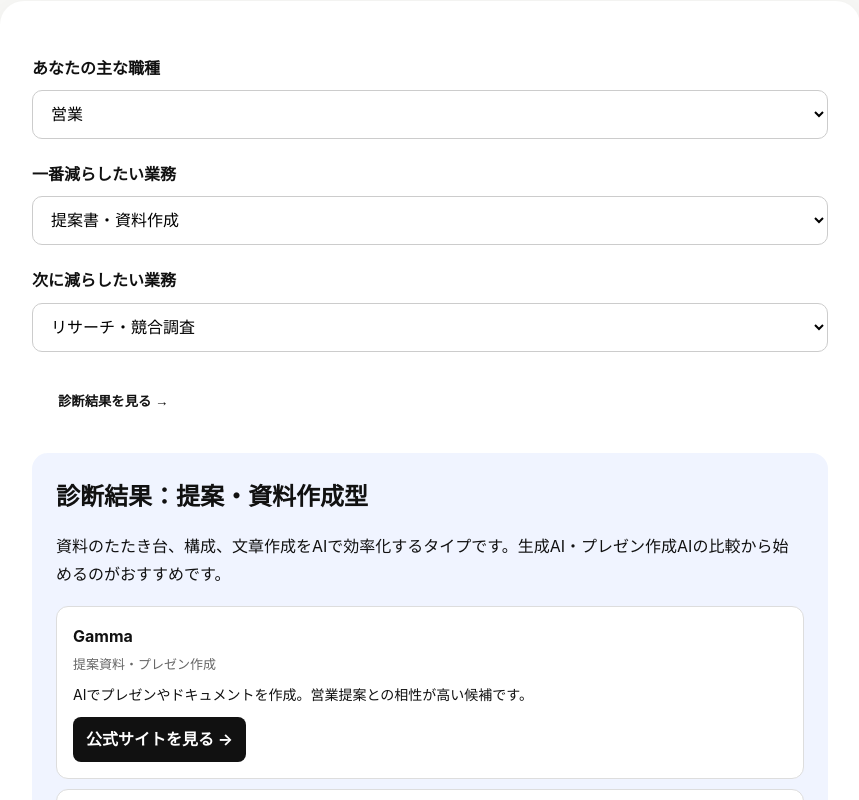
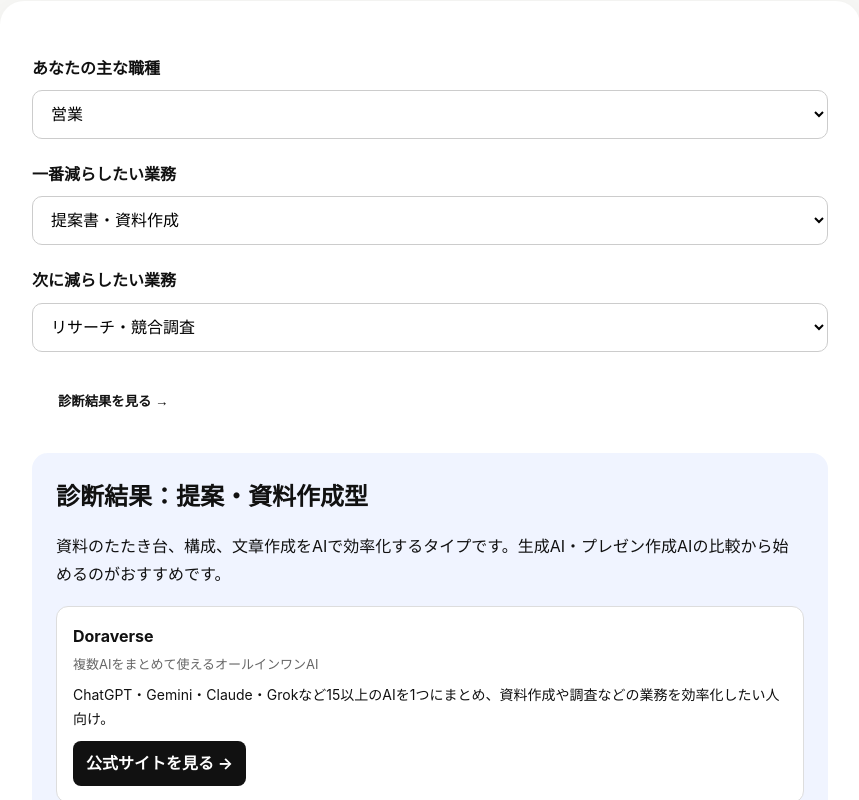
Before and after one commit to gosuke0109-a11y/-eigyo-ai-lab, a plain HTML site: page index.html in a window 1280 px wide. Both pictures are taken after a click on the button "診断結果を見る →". Shown: the part 1085-1885 px from the top of the page, without its empty margins (210-1069 px from the left). Drawn offline with Linux system fonts and the light colour scheme.

Commit message:
Add files via upload

```diff
--- a/index.html
+++ b/index.html
@@ -66,7 +66,15 @@
 </div>
 </section>
 
-<footer class="footer"><div class="wrap">AI Sales Tool Finder / 運営者情報・広告表記は公開時に追加してください。</div></footer>
+<section>
+<div class="wrap">
+<h2>広告・PRについて</h2>
+<div class="card">
+<p>このサイトにはアフィリエイト広告が含まれています。掲載サービスの利用・契約によって、運営者に報酬が発生する場合があります。サービスの料金・機能・提供条件は各公式サイトをご確認ください。</p>
+</div>
+</div>
+</section>
+<footer class="footer"><div class="wrap">AI Sales Tool Finder / 広告・PR表記あり</div></footer>
 
 <script>
 function diagnose(){
@@ -81,24 +89,22 @@
  const x=map[a]||map[b];
  const tools={
    proposal:[
-     ["Gamma","提案資料・プレゼン作成","AIでプレゼンやドキュメントを作成。営業提案との相性が高い候補です。","https://gamma.app/"],
-     ["AdCreative.ai","広告クリエイティブ・コピー","広告用の画像・動画・コピー制作をAIで効率化したいマーケター向け。","https://www.adcreative.ai/"]
+     ["Doraverse","複数AIをまとめて使えるオールインワンAI","ChatGPT・Gemini・Claude・Grokなど15以上のAIを1つにまとめ、資料作成や調査などの業務を効率化したい人向け。","https://px.a8.net/svt/ejp?a8mat=4BE9CV+1NJD9U+5UU0+5YJRM"]
    ],
    meeting:[
-     ["Notta","議事録・文字起こし","商談・会議の文字起こし、要約、翻訳をまとめて効率化。","https://www.notta.ai/"]
+     ["Notta","議事録・文字起こし","商談・会議の文字起こし、要約などを効率化したい人向け。","https://www.notta.ai/"]
    ],
    research:[
-     ["Browse AI","Webリサーチ・データ取得","Web上の情報収集やデータ取得をノーコードで自動化する候補。","https://www.browse.ai/"],
-     ["Surfer","SEO・コンテンツリサーチ","SEO・コンテンツマーケティングの調査と最適化向け。","https://surferseo.com/"]
+     ["Doraverse","リサーチ・調査を含む業務全般のAI化","複数のAIを1つにまとめ、リサーチ・資料作成・文章作成などを横断的に効率化したい人向け。","https://px.a8.net/svt/ejp?a8mat=4BE9CV+1NJD9U+5UU0+5YJRM"]
    ],
    mail:[
-     ["AiSDR","営業アウトリーチ自動化","AIを使った営業プロスペクティング・アウトリーチ向け。","https://aisdr.com/"]
+     ["Doraverse","メール・文章作成を含む日常業務のAI化","メール文章、資料のたたき台、要約など、日々の「考える・書く・調べる」仕事をまとめて効率化したい人向け。","https://px.a8.net/svt/ejp?a8mat=4BE9CV+1NJD9U+5UU0+5YJRM"]
    ]
  };
  const picks=tools[a]||tools[b]||tools.proposal;
  r.innerHTML="<h3>診断結果："+x.title+"</h3><p>"+x.text+"</p>"+
    "<div style='margin-top:18px'>"+picks.map(t=>"<div style='background:#fff;border:1px solid #ddd;border-radius:12px;padding:16px;margin-top:10px'><strong>"+t[0]+"</strong><div style='font-size:13px;color:#666;margin:3px 0 8px'>"+t[1]+"</div><div style='font-size:14px'>"+t[2]+"</div><a href='"+t[3]+"' target='_blank' rel='noopener' style='display:inline-block;margin-top:10px;padding:9px 13px;border-radius:8px;background:#111;color:#fff;text-decoration:none;font-weight:700'>公式サイトを見る →</a></div>").join("")+"</div>"+
-   "<p class='note'>※公開時には各サービスのアフィリエイトリンクへ差し替えます。現時点では公式サイトへのリンクです。</p>"
+   "<p class='note'>※このページにはアフィリエイト広告が含まれます。サービスの料金・機能・提供条件は各公式サイトでご確認ください。</p>"
 
  r.style.display="block";
 }
```
